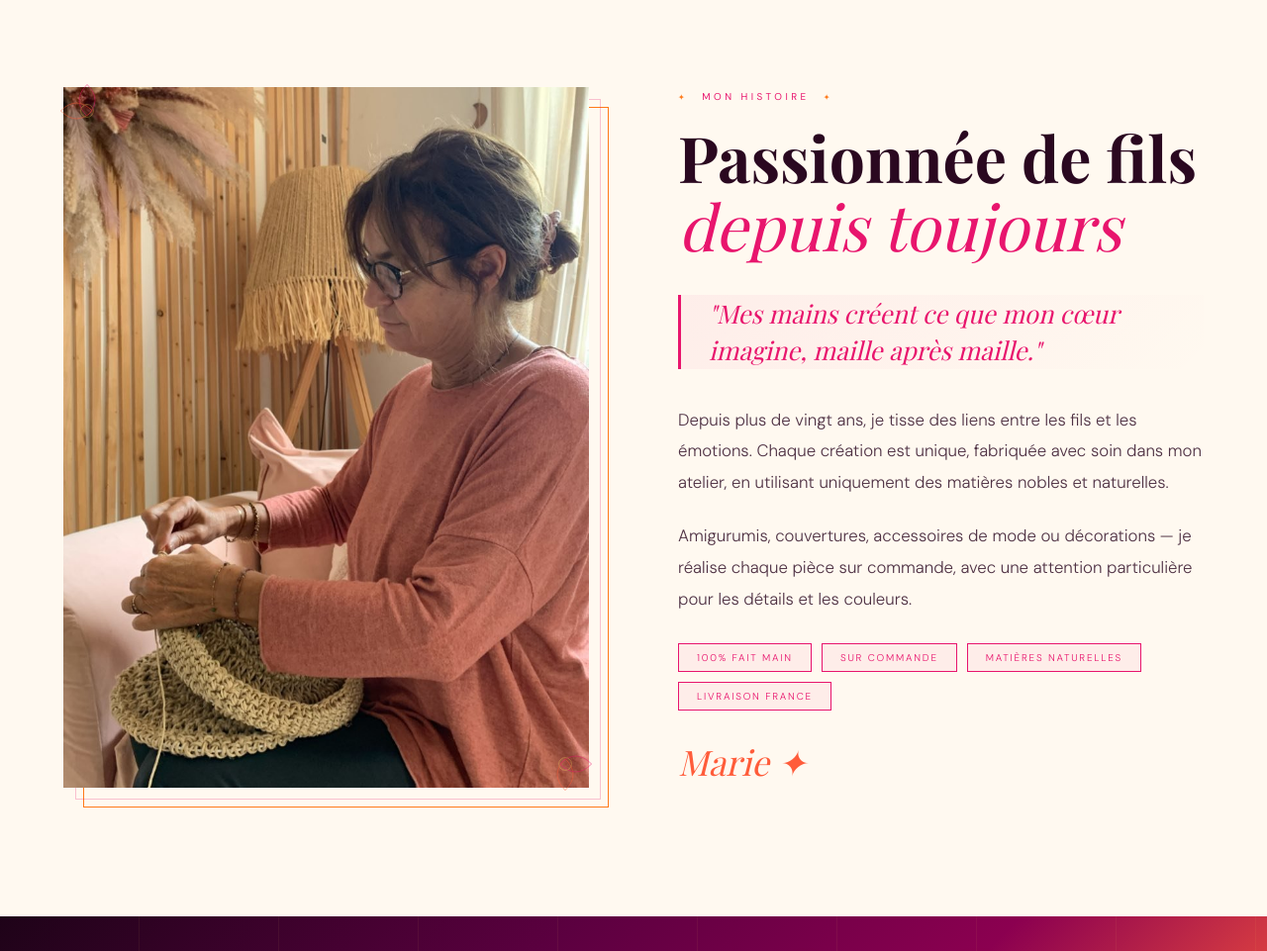
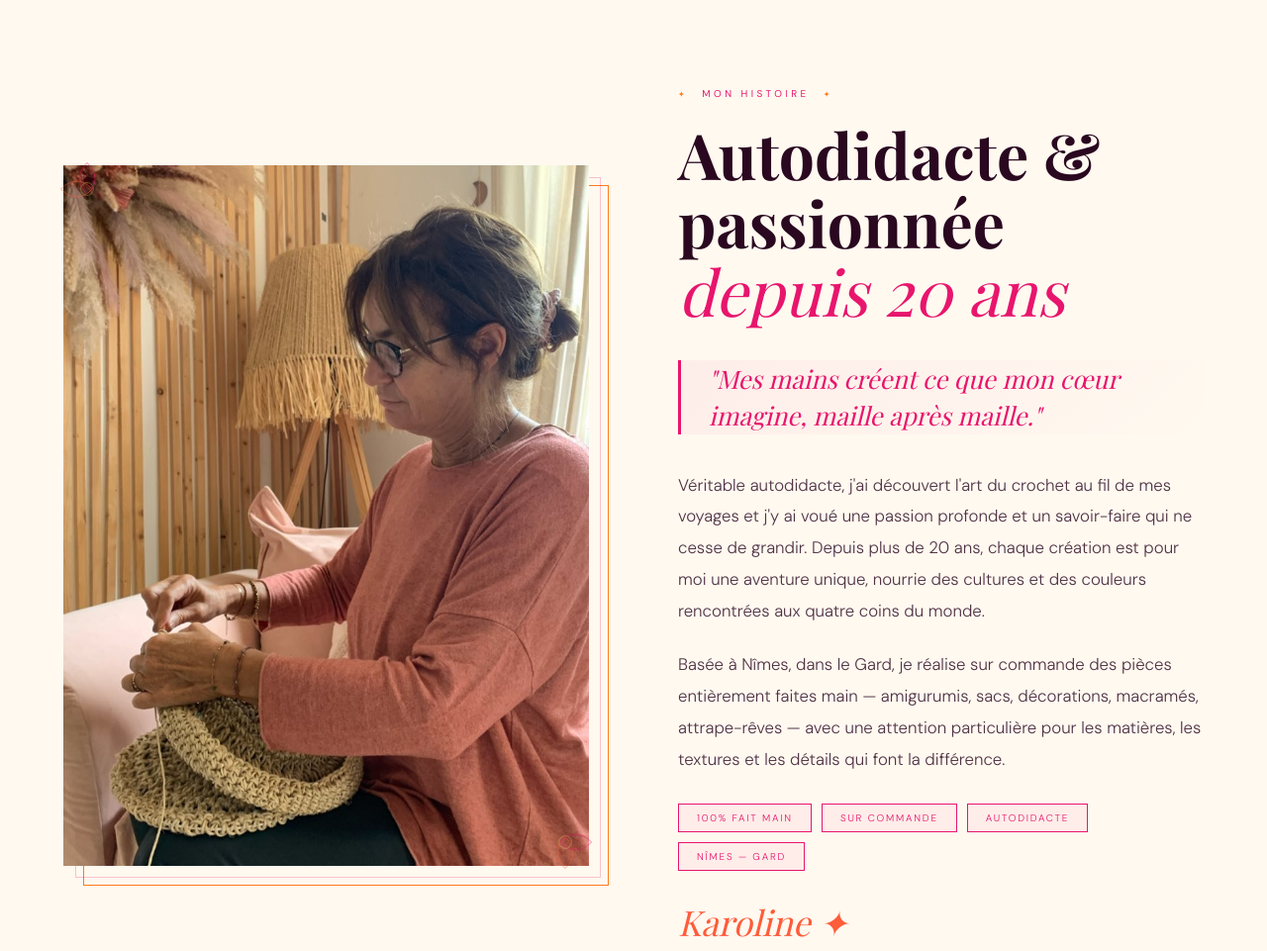
Before and after one commit to Poloveni/leboudoir_dekaroline, a plain HTML site: page index.html in a window 1280 px wide. Shown: the part 920-1881 px from the top of the page at 99% size. Drawn offline with nearby package versions, Linux system fonts and the light colour scheme; a web font is replaced by a local one.

Commit message:
Update index.html

```diff
--- a/index.html
+++ b/index.html
@@ -579,18 +579,17 @@ footer { background:var(--dark); border-top:2px solid var(--fuchsia); padding:60
   </div>
   <div class="about-text reveal">
     <div class="section-eyebrow"><span class="orn">✦</span> Mon histoire <span class="orn">✦</span></div>
-    <h2 class="section-title">Passionnée de fils<br><em>depuis toujours</em></h2>
+    <h2 class="section-title">Autodidacte & passionnée<br><em>depuis 20 ans</em></h2>
     <blockquote class="about-quote">"Mes mains créent ce que mon cœur imagine, maille après maille."</blockquote>
-    <p>Depuis plus de vingt ans, je tisse des liens entre les fils et les émotions. Chaque création est unique, fabriquée avec soin dans mon atelier, en utilisant uniquement des matières nobles et naturelles.</p>
-    <p>Amigurumis, couvertures, accessoires de mode ou décorations — je réalise chaque pièce sur commande, avec une attention particulière pour les détails et les couleurs.</p>
+    <p>Véritable autodidacte, j'ai découvert l'art du crochet au fil de mes voyages et j'y ai voué une passion profonde et un savoir-faire qui ne cesse de grandir. Depuis plus de 20 ans, chaque création est pour moi une aventure unique, nourrie des cultures et des couleurs rencontrées aux quatre coins du monde.</p>
+    <p>Basée à Nîmes, dans le Gard, je réalise sur commande des pièces entièrement faites main — amigurumis, sacs, décorations, macramés, attrape-rêves — avec une attention particulière pour les matières, les textures et les détails qui font la différence.</p>
     <div class="about-badges">
       <span class="badge">100% Fait main</span>
       <span class="badge">Sur commande</span>
-      <span class="badge">Matières naturelles</span>
-      <span class="badge">Livraison France</span>
+      <span class="badge">Autodidacte</span>
+      <span class="badge">Nîmes — Gard</span>
     </div>
-    <div class="about-signature">Marie ✦</div>
-    <!-- Remplace Marie par le prénom de ta mère -->
+    <div class="about-signature">Karoline ✦</div>
   </div>
 </section>
 
```
